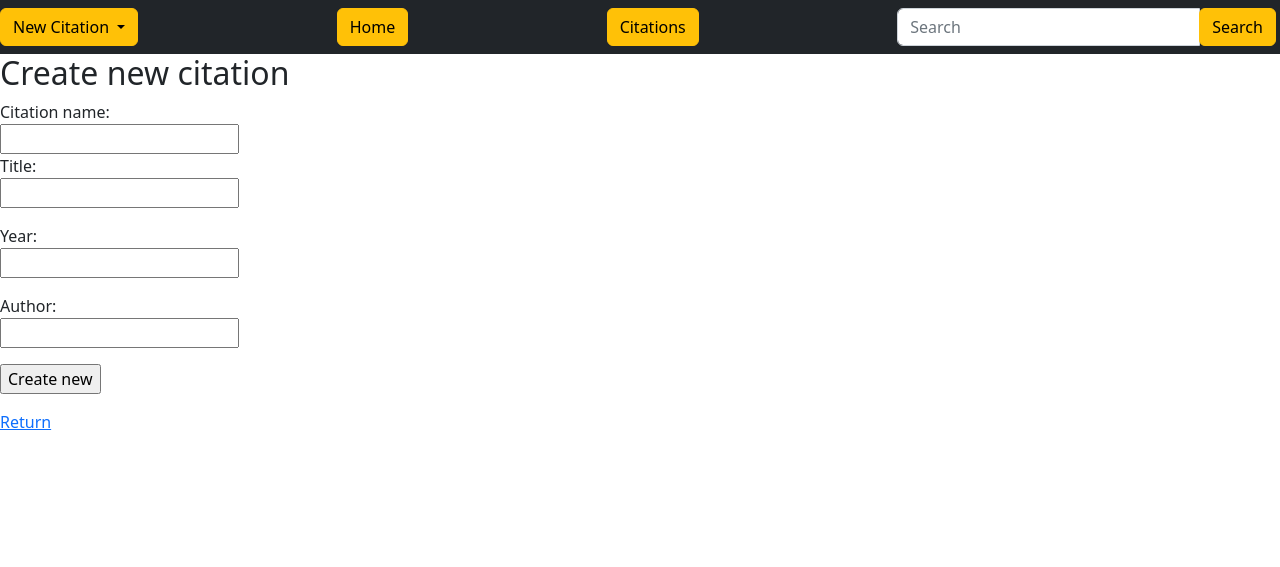
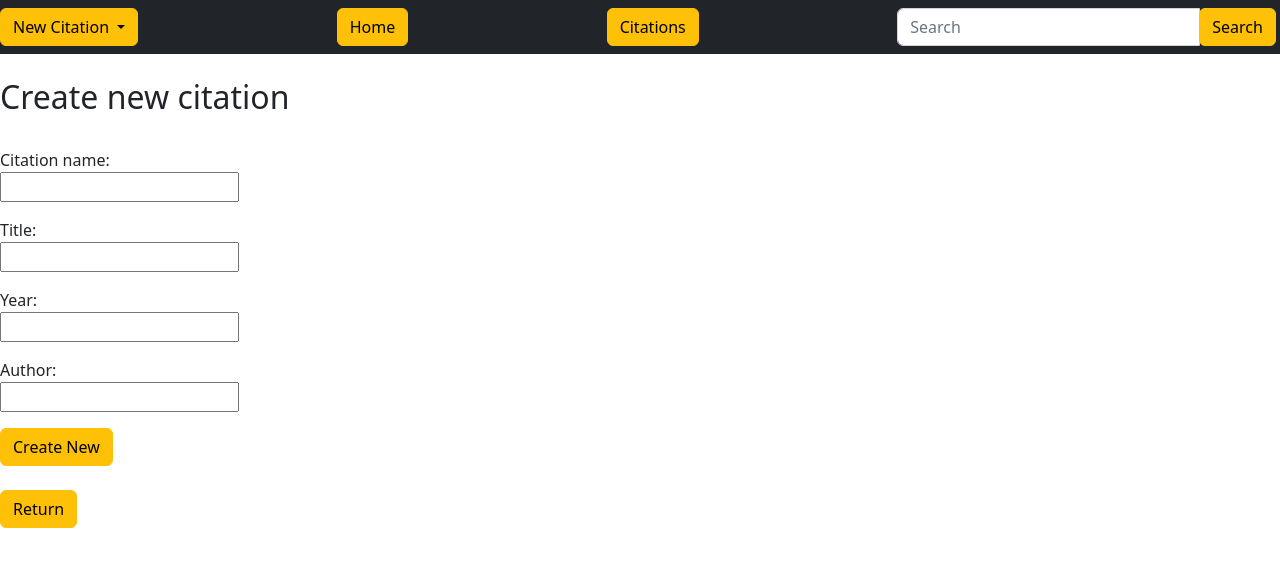
Before and after one commit to opturtio/Kumpulan-Kovat, a Flask app: page /new_citation in a window 1280 px wide. Shown: the top 567 px of the page. Run offline with Flask 3, Linux system fonts and the light colour scheme.

Commit message:
created bootstrap buttons to create new citation and citations

```diff
--- a/bibtex_generator/templates/citation.html
+++ b/bibtex_generator/templates/citation.html
@@ -12,7 +12,7 @@
     {{bibtex_string|safe}}
     <br>
 </p>
-<a href="/citations">Return</a>
-
+<br>
+<a href="/"" class="btn btn-warning" role="button">Return</a>
 
 {% endblock %}
--- a/bibtex_generator/templates/citations.html
+++ b/bibtex_generator/templates/citations.html
@@ -15,5 +15,6 @@ Citation: <a href="/citations/{{citation.id}}">{{citation.citation_name}}</a>
 <hr>
 {% endfor %}
 
-<a href="/">Return</a>
+<a href="/" class="btn btn-warning" role="button">Return</a>
+
 {% endblock %}
--- a/bibtex_generator/templates/new_citation.html
+++ b/bibtex_generator/templates/new_citation.html
@@ -1,21 +1,32 @@
 {% extends "layout.html" %}
 {% block title %}New citation{% endblock %}
 {% block content %}
+<br>
 <h2>Create new citation</h2>
 {% if error_message %}
     <p class=error><strong>Error:</strong> {{ error_message }}
 {% endif %}
+<br>
 <form action="/new_citation" method="POST">
-
+    <div class="form-group">
         Citation name: <br><input type="text" name="citation_name" value = {{request.form.citation_name}}>
         <p>
+    </div>
+    <div class="form-group">
         Title: <br><input type="text" name="title" value = {{request.form.title}}>
         <p>
+    </div>
+    <div class="form-group">
         Year: <br><input type="text" name="year" value = {{request.form.year}}>
         <p>
+    </div>
+    <div class="form-group">
         Author: <br><input type="text" name="author" value = {{request.form.author}}>
         <p>
-<input type="submit" value="Create new">
+    </div>
+    <button type="submit" class="btn btn-warning">Create New</button>
 </form>
-<a href="/">Return</a>
+<br>
+<a href="/" class="btn btn-warning" role="button">Return</a>
+
 {% endblock %}
```
Lines whose indentation alone changed are shown as unchanged.
